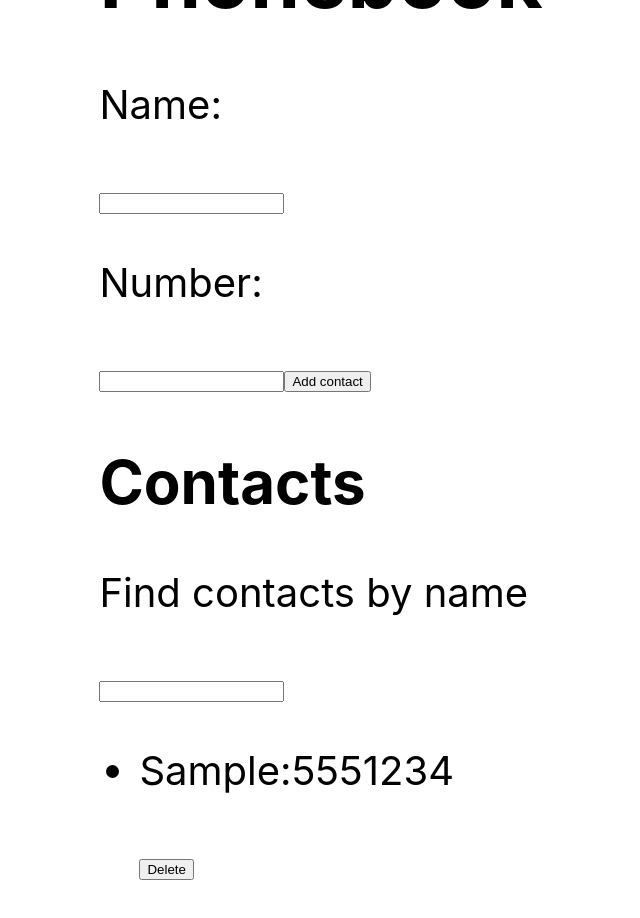
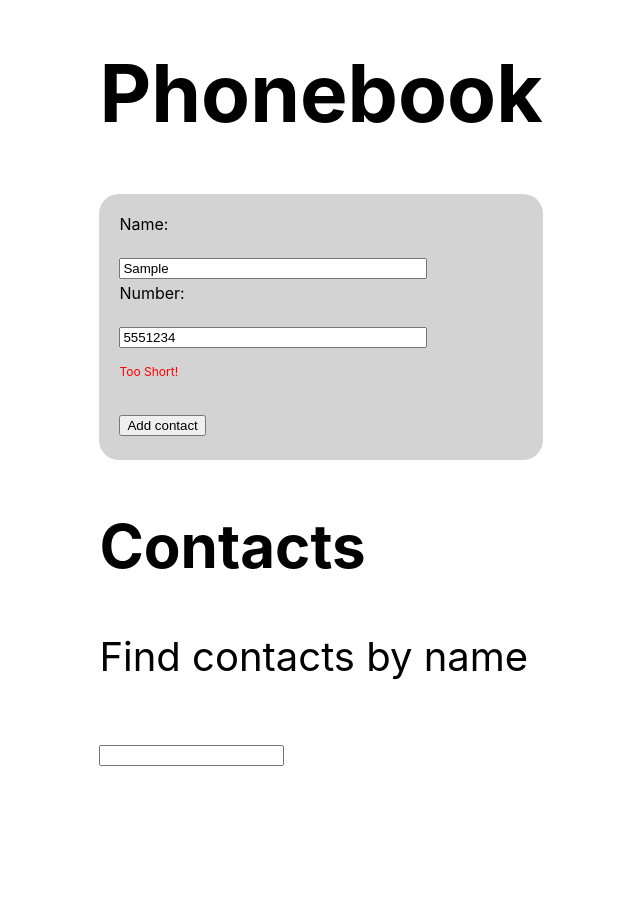
Before and after one commit to holiaka/goit-react-hw-02-phonebook, a React (Create React App) app: page / in a window 1280 px wide. Both pictures are taken after typing "Sample", "5551234" into the empty fields and a click on the button "Add contact". Shown: the top 918 px of the page, without its empty margins (319-959 px from the left). After the commit the page ends 810 px from the top, so only its background shows below. Built offline with nearby package versions, Linux system fonts and the light colour scheme.

Commit message:
Prestyled stage

```diff
--- a/package.json
+++ b/package.json
@@ -12,6 +12,8 @@
     "react": "^18.1.0",
     "react-dom": "^18.1.0",
     "react-scripts": "5.0.1",
+    "style-components": "^0.1.0",
+    "styled-components": "^5.3.6",
     "web-vitals": "^2.1.3",
     "yup": "^0.32.11"
   },
--- a/src/components/ContactForm/ContactForm.jsx
+++ b/src/components/ContactForm/ContactForm.jsx
@@ -1,25 +1,55 @@
-import PropTypes from "prop-types";
-import { Formik, Form, Field } from 'formik';
+import PropTypes from 'prop-types';
+import { Formik, ErrorMessage} from 'formik';
+import * as Yup from 'yup';
+import { ErrorText, SubmitForm, Input, InputName} from './ContactForms';
+
+const initialValues = {
+  name: '',
+  number: '',
+};
+
+const validationSchema = Yup.object({
+  name: Yup.string()
+    .min(4, 'Too Short!')
+    .max(50, 'Too Long!')
+    .required('Required'),
+  number: Yup.string()
+    .min(10, 'Too Short!')
+    .max(14, 'Too Long!')
+    .required('Required'),
+});
+
+const FormError = ({ name }) => {
+  return (
+    <ErrorMessage
+      name={name}
+      render={message => <ErrorText>{message}</ErrorText>}
+    />
+  );
+};
 
 export const ContactForm = ({ onSubmit }) => {
-  const initialValues = {
-    name: '',
-    number: '',
-  };
+
 
   return (
-    <Formik initialValues={initialValues} onSubmit={onSubmit}>
-      <Form>
-        <p>Name: </p>
-        <Field type="text" name="name" required></Field>
-        <p>Number: </p>
-        <Field type="tel" name="number" required></Field>
+    <Formik
+      initialValues={initialValues}
+      onSubmit={onSubmit}
+      validationSchema={validationSchema}
+    >
+      <SubmitForm>
+        <InputName>Name: </InputName>
+        <Input type="text" name="name" required></Input>
+        <FormError name="name" />
+        <InputName>Number: </InputName>
+        <Input type="tel" name="number" placeholder="Enter phone number" required></Input>
+        <FormError name="number" />
         <button type="submit">Add contact</button>
-      </Form>
+      </SubmitForm>
     </Formik>
   );
 };
 
 ContactForm.propTypes = {
   onSubmit: PropTypes.func.isRequired,
-}
+};
--- /dev/null
+++ b/src/components/ContactForm/ContactForms.js
@@ -0,0 +1,24 @@
+import styled from 'styled-components';
+import { Form, Field } from 'formik';
+
+export const SubmitForm = styled(Form)`
+    padding: 20px;
+    margin-bottom: 20px;
+    border-radius: 20px;
+    background-color: lightgray;
+`;
+
+export const InputName = styled.p`
+    margin: 0;
+    font-size: 16px;
+
+`;
+
+export const ErrorText = styled.p`
+    color: #ff0000;
+    font-size: 12px;
+`;
+
+export const Input = styled(Field)`
+    width: 300px;
+`;
```
Also changed, not shown: 1 other file (tests, documents, lock files or other folders).
